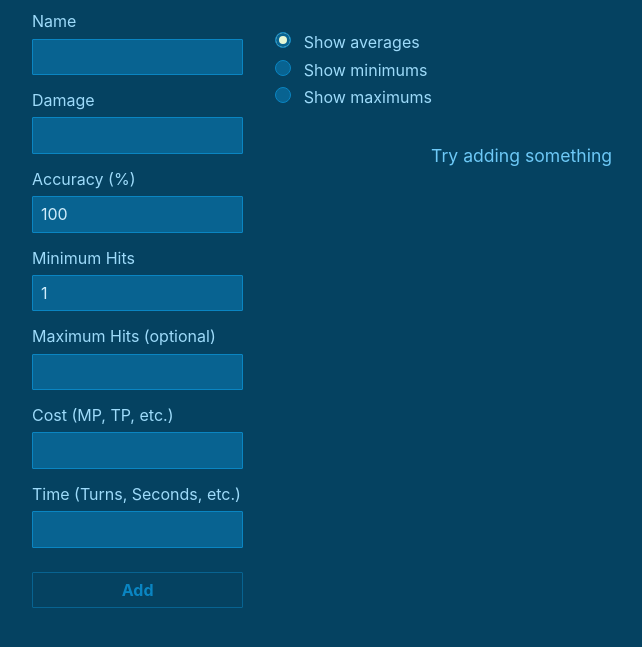
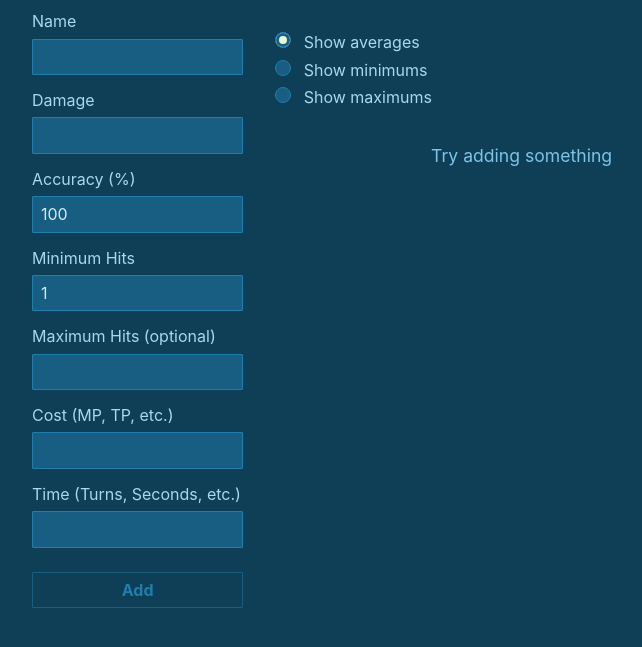
Before and after one commit to wavebeem/dmg-calc, a plain HTML site: page index.html in a window 1280 px wide. Shown: the part 79-726 px from the top of the page, without its empty margins (240-882 px from the left). Drawn offline with nearby package versions, Linux system fonts and the light colour scheme.

Commit message:
colors...

```diff
--- a/index.html
+++ b/index.html
@@ -3,7 +3,6 @@
   <head>
     <meta charset="UTF-8" />
     <meta name="viewport" content="width=device-width, initial-scale=1.0" />
-    <meta name="theme-color" content="#054261" />
     <meta
       name="description"
       content="A damage, DPS, and efficiency calculator for RPGs"
--- a/style.css
+++ b/style.css
@@ -1,15 +1,15 @@
 :root {
   --rounded: 1px;
 
-  --uno_10: hsl(200, 90%, 10%);
-  --uno_20: hsl(200, 90%, 20%);
-  --uno_30: hsl(200, 90%, 30%);
-  --uno_40: hsl(200, 90%, 40%);
-  --uno_50: hsl(200, 90%, 50%);
-  --uno_60: hsl(200, 90%, 60%);
-  --uno_70: hsl(200, 90%, 70%);
-  --uno_80: hsl(200, 90%, 80%);
-  --uno_90: hsl(200, 90%, 90%);
+  --uno_10: hsl(200, 70%, 10%);
+  --uno_20: hsl(200, 70%, 20%);
+  --uno_30: hsl(200, 70%, 30%);
+  --uno_40: hsl(200, 70%, 40%);
+  --uno_50: hsl(200, 70%, 50%);
+  --uno_60: hsl(200, 70%, 60%);
+  --uno_70: hsl(200, 70%, 70%);
+  --uno_80: hsl(200, 70%, 80%);
+  --uno_90: hsl(200, 70%, 90%);
 
   --due_10: hsl(90, 70%, 10%);
   --due_20: hsl(90, 70%, 20%);
```
